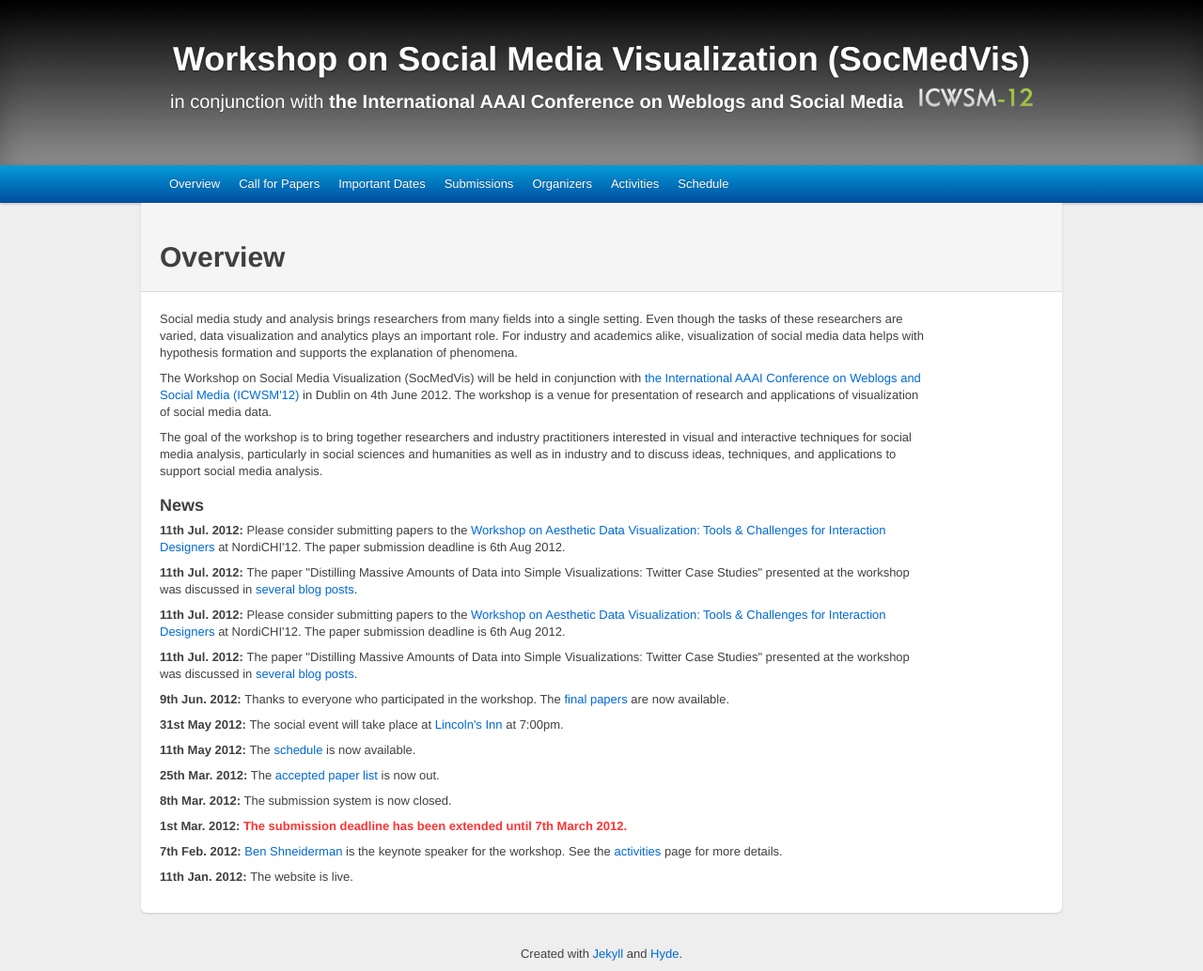
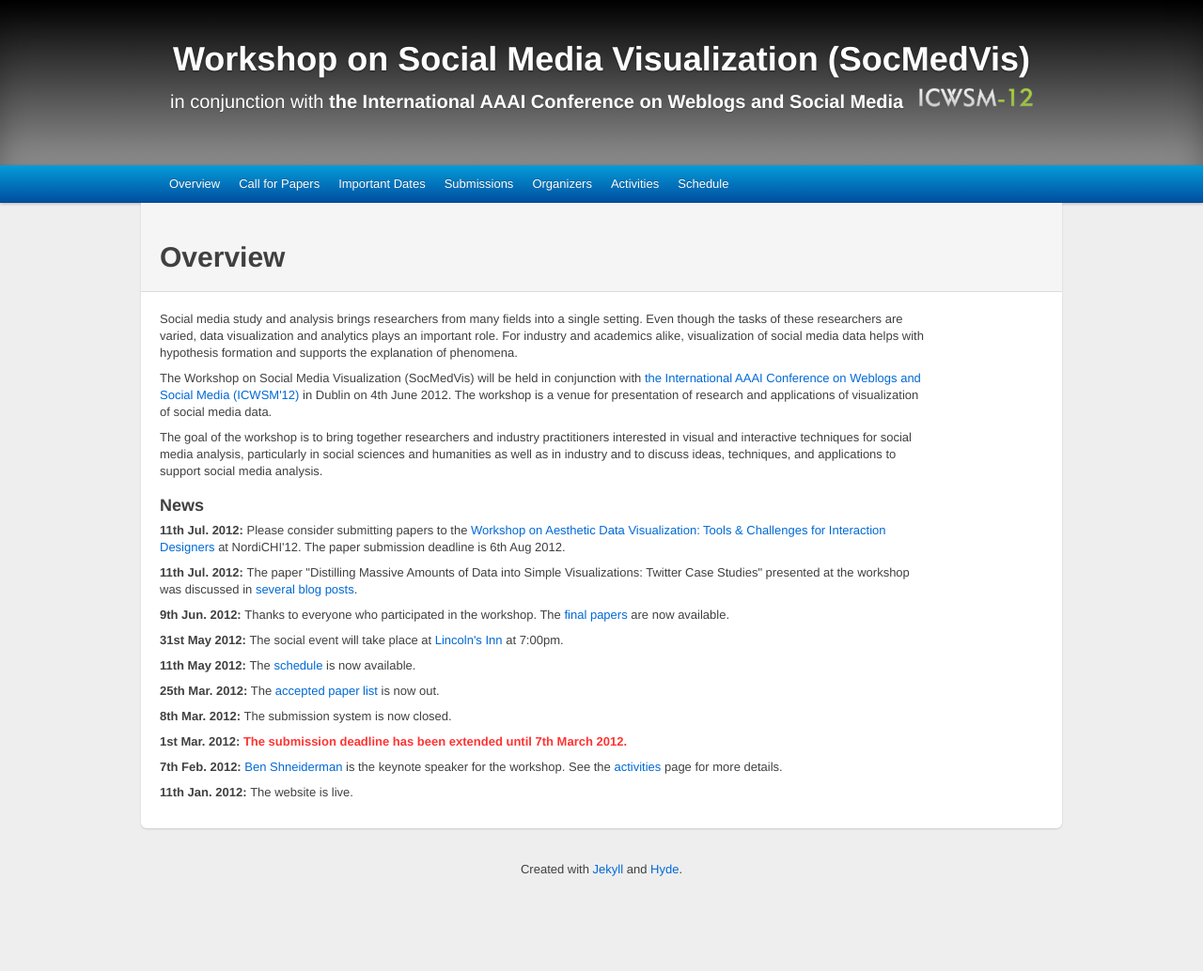
Before and after one commit to harrigan/socmedvis.ucd.ie, a Jekyll site: the page built from _source/index.html, in a window 1280 px wide. Shown: the whole page at 94% size. Built offline with Jekyll 4.4.1, drawn with Linux system fonts in a browser that asks for light colours; Markdown is read by kramdown in place of the engine named in the settings; after the commit the page ends 944 px from its top, so only the background shows below that.

Commit message:
Removed duplicated news stories

```diff
--- a/_source/index.html
+++ b/_source/index.html
@@ -16,23 +16,6 @@
 <h3>
   News
 </h3>
-<p>
-  <b>
-    11th Jul. 2012:
-  </b>
-  Please consider submitting papers to the
-  <a href='http://datavis.hkjung.com'>Workshop on Aesthetic Data Visualization: Tools & Challenges for Interaction Designers</a>
-  at NordiCHI'12. The paper submission deadline is 6th Aug 2012.
-</p>
-<p>
-  <b>
-    11th Jul. 2012:
-  </b>
-  The paper "Distilling Massive Amounts of Data into Simple Visualizations: Twitter Case Studies" presented at the workshop was discussed in
-  <a href='http://engineering.twitter.com/2012/06/studying-rapidly-evolving-user.html'>several</a>
-  <a href='http://www.cccblog.org/2012/06/09/twitter-knows-when-you-sleep-and-more'>blog</a>
-  <a href='http://www.theatlantic.com/technology/archive/2012/06/when-twitter-sleeps-comparing-nyc-tokyo-istanbul-and-s-o-paulo/258118'>posts</a>.
-</p>
 <p>
   <b>
     11th Jul. 2012:
```
Also changed, not shown: 1 other file.
